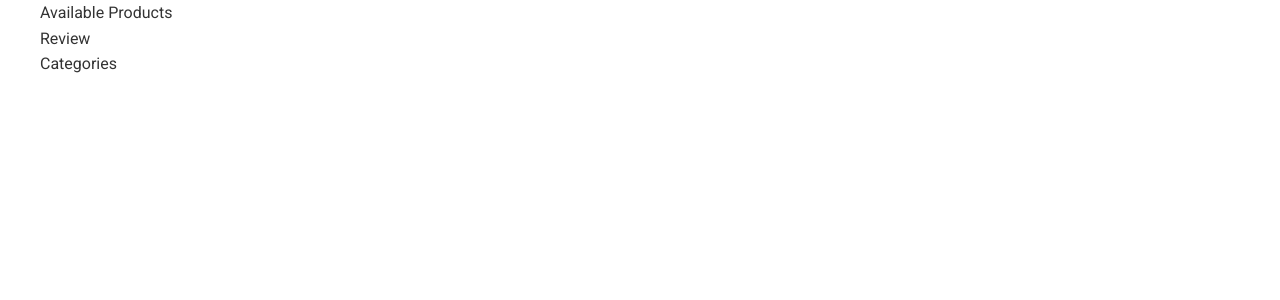
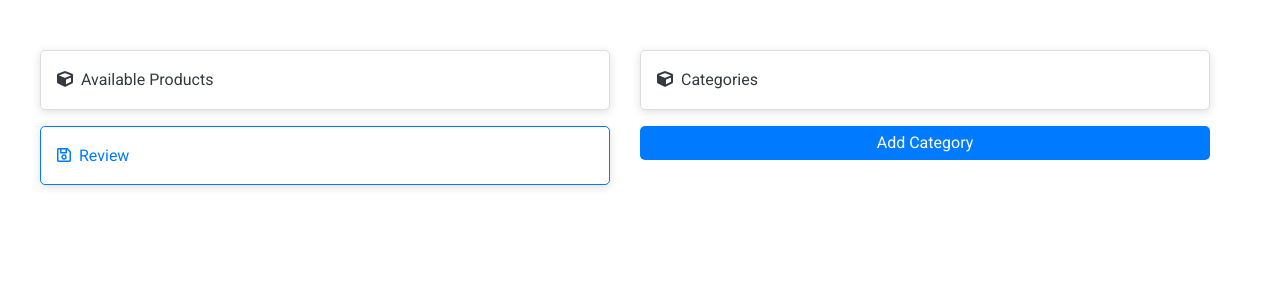
Before and after one commit to berkezircan/category-app, a React (Create React App) app: page / in a window 1280 px wide. Shown: the top 300 px of the page. Built offline with nearby package versions, Linux system fonts and the light colour scheme.

Commit message:
Style markup added

```diff
--- a/public/index.html
+++ b/public/index.html
@@ -10,34 +10,17 @@
 			content="Web site created using create-react-app"
 		/>
 		<link rel="apple-touch-icon" href="%PUBLIC_URL%/logo192.png" />
-    <!--
-      manifest.json provides metadata used when your web app is installed on a
-      user's mobile device or desktop. See https://developers.google.com/web/fundamentals/web-app-manifest/
-    -->
 		<link rel="manifest" href="%PUBLIC_URL%/manifest.json" />
-    <!--
-      Notice the use of %PUBLIC_URL% in the tags above.
-      It will be replaced with the URL of the `public` folder during the build.
-      Only files inside the `public` folder can be referenced from the HTML.
-
-      Unlike "/favicon.ico" or "favicon.ico", "%PUBLIC_URL%/favicon.ico" will
-      work correctly both with client-side routing and a non-root public URL.
-      Learn how to configure a non-root public URL by running `npm run build`.
-    -->
-    <title>React App</title>
+		<link
+			rel="stylesheet"
+			href="https://cdnjs.cloudflare.com/ajax/libs/font-awesome/5.14.0/css/all.min.css"
+			integrity="sha512-1PKOgIY59xJ8Co8+NE6FZ+LOAZKjy+KY8iq0G4B3CyeY6wYHN3yt9PW0XpSriVlkMXe40PTKnXrLnZ9+fkDaog=="
+			crossorigin="anonymous"
+		/>
+		<title>Category App</title>
 	</head>
 	<body>
 		<noscript>You need to enable JavaScript to run this app.</noscript>
 		<div id="root"></div>
-    <!--
-      This HTML file is a template.
-      If you open it directly in the browser, you will see an empty page.
-
-      You can add webfonts, meta tags, or analytics to this file.
-      The build step will place the bundled scripts into the <body> tag.
-
-      To begin the development, run `npm start` or `yarn start`.
-      To create a production bundle, use `npm run build` or `yarn build`.
-    -->
 	</body>
 </html>
--- a/src/App.css
+++ b/src/App.css
@@ -1,4 +1,13 @@
 @import url('https://fonts.googleapis.com/css?family=Roboto');
+
+:root {
+	--primary-color: #007bff;
+	--secondary-color: #17a2b8;
+	--dark-color: #343a40;
+	--light-color: #ddd;
+	--danger-color: #dc3545;
+	--success-color: #28a745;
+}
 
 * {
 	box-sizing: border-box;
@@ -17,4 +26,106 @@ body {
 .container {
 	max-width: 1200px;
 	margin: 0 auto;
+	display: flex;
+	padding-top: 50px;
 }
+
+.sub-container {
+	width: 50%;
+	margin-right: 30px;
+}
+
+.info-container {
+	border: 1px solid var(--light-color);
+	border-radius: 5px;
+	padding: 1rem;
+	margin-bottom: 1rem;
+	box-shadow: rgba(99, 99, 99, 0.2) 0px 2px 8px 0px;
+}
+
+.border-primary {
+	border-color: var(--primary-color);
+}
+
+.text-primary {
+	color: var(--primary-color);
+}
+
+.text-dark {
+	color: var(--dark-color);
+}
+
+.btn {
+	border: none;
+	width: 100%;
+	padding: 0.5rem 1rem;
+	color: #fff;
+	background-color: var(--primary-color);
+	border-radius: 5px;
+	cursor: pointer;
+}
+
+.btn:hover {
+	background-color: #0d6efd;
+}
+
+/* Padding */
+.p {
+	padding: 0.5rem;
+}
+.p-1 {
+	padding: 1rem;
+}
+.p-2 {
+	padding: 2rem;
+}
+.p-3 {
+	padding: 3rem;
+}
+.py {
+	padding: 0.5rem 0;
+}
+.py-1 {
+	padding: 1rem 0;
+}
+.py-2 {
+	padding: 2rem 0;
+}
+.py-3 {
+	padding: 3rem 0;
+}
+
+/* Margin */
+.m {
+	margin: 0.5rem;
+}
+.m-1 {
+	margin: 1rem;
+}
+.m-2 {
+	margin: 2rem;
+}
+.m-3 {
+	margin: 3rem;
+}
+.ml-1 {
+	margin-left: 0.5rem;
+}
+.ml-2 {
+	margin-left: 1rem;
+}
+.ml-3 {
+	margin-left: 1.5rem;
+}
+.my {
+	margin: 0.5rem 0;
+}
+.my-1 {
+	margin: 1rem 0;
+}
+.my-2 {
+	margin: 2rem 0;
+}
+.my-3 {
+	margin: 3rem 0;
+}
--- a/src/App.js
+++ b/src/App.js
@@ -1,16 +1,22 @@
+// Components
 import AvailableProducts from './screens/AvailableProducts';
 import Review from './screens/Review';
 import Categories from './screens/Categories';
 
+// Styles
 import './App.css';
 import 'normalize.css';
 
 function App() {
 	return (
 		<div className="App container">
-			<AvailableProducts />
-			<Review />
-			<Categories />
+			<div className="sub-container">
+				<AvailableProducts />
+				<Review />
+			</div>
+			<div className="sub-container">
+				<Categories />
+			</div>
 		</div>
 	);
 }
--- a/src/components/Category.js
+++ b/src/components/Category.js
@@ -3,7 +3,12 @@ import React from 'react';
 const Category = () => {
 	return (
 		<div>
-			<p>Category</p>
+			<div className="info-container">
+				<p className="text-dark">
+					<i className="fas fa-cube"></i>
+					<span className="ml-1">Categories</span>
+				</p>
+			</div>
 		</div>
 	);
 };
--- a/src/index.js
+++ b/src/index.js
@@ -1,7 +1,6 @@
 import React from 'react';
 import ReactDOM from 'react-dom';
 import App from './App';
-import reportWebVitals from './reportWebVitals';
 import { Provider } from 'react-redux';
 import store from './store';
 
@@ -11,8 +10,3 @@ ReactDOM.render(
 	</Provider>,
 	document.getElementById('root')
 );
-
-// If you want to start measuring performance in your app, pass a function
-// to log results (for example: reportWebVitals(console.log))
-// or send to an analytics endpoint. Learn more: https://bit.ly/CRA-vitals
-reportWebVitals();
--- a/src/reportWebVitals.js
+++ /dev/null
@@ -1,13 +0,0 @@
-const reportWebVitals = onPerfEntry => {
-  if (onPerfEntry && onPerfEntry instanceof Function) {
-    import('web-vitals').then(({ getCLS, getFID, getFCP, getLCP, getTTFB }) => {
-      getCLS(onPerfEntry);
-      getFID(onPerfEntry);
-      getFCP(onPerfEntry);
-      getLCP(onPerfEntry);
-      getTTFB(onPerfEntry);
-    });
-  }
-};
-
-export default reportWebVitals;
--- a/src/screens/AvailableProducts.js
+++ b/src/screens/AvailableProducts.js
@@ -2,8 +2,11 @@ import React from 'react';
 
 const AvailableProducts = () => {
 	return (
-		<div>
-			<p>Available Products</p>
+		<div className="info-container">
+			<p className="text-dark">
+				<i className="fas fa-cube"></i>
+				<span className="ml-1">Available Products</span>
+			</p>
 		</div>
 	);
 };
--- a/src/screens/Categories.js
+++ b/src/screens/Categories.js
@@ -1,9 +1,11 @@
 import React from 'react';
+import Category from '../components/Category';
 
 const Categories = () => {
 	return (
 		<div>
-			<p>Categories</p>
+			<Category />
+			<button className="btn">Add Category</button>
 		</div>
 	);
 };
--- a/src/screens/Review.js
+++ b/src/screens/Review.js
@@ -2,8 +2,11 @@ import React from 'react';
 
 const Review = () => {
 	return (
-		<div>
-			<p>Review</p>
+		<div className="info-container border-primary">
+			<p className="text-primary">
+				<i className="far fa-save" />
+				<span className="ml-1">Review</span>
+			</p>
 		</div>
 	);
 };
```
Also changed, not shown: src/components/Product.js (added, +11 -0 lines). Lines whose indentation alone changed are shown as unchanged.
